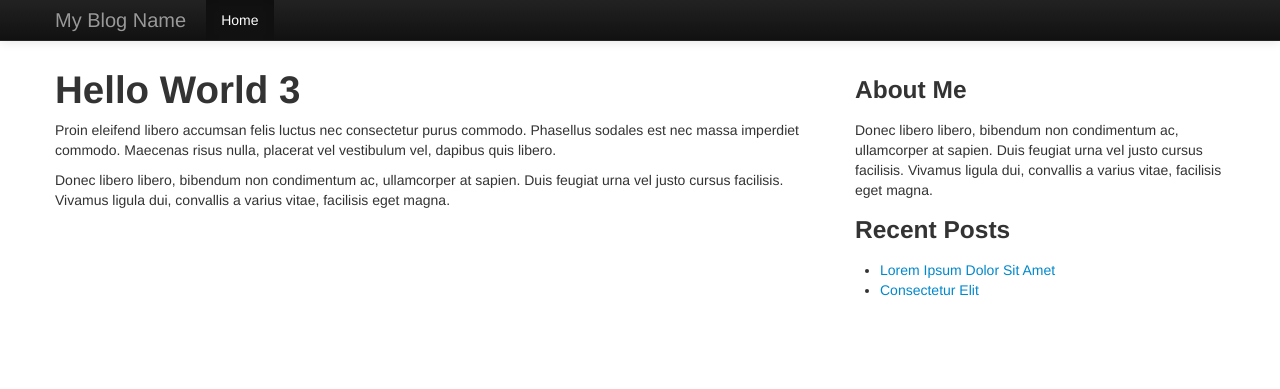
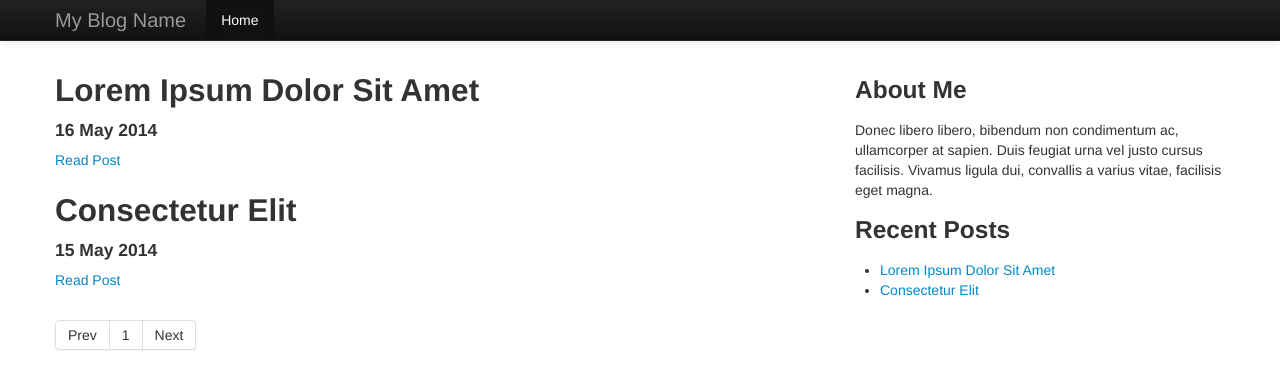
Before and after one commit to needbee/needbee.github.io, a Jekyll site: the page built from index.html, in a window 1280 px wide. Shown: the top 389 px of the page. Built offline with Jekyll 4.4.1, drawn with Linux system fonts in a browser that asks for light colours; Markdown is read by kramdown in place of the engine named in the settings; the list of posts is cut into pages by our own code.

Commit message:
adds more bloggy features

```diff
--- /dev/null
+++ b/index.html
@@ -0,0 +1,50 @@
+---
+layout: default
+---
+
+{% for post in paginator.posts %}
+	<div class="row-fluid">
+	  <div class="span12">
+	    <h2>{{ post.title }}</h2>
+	    <h4>{{ post.date | date_to_long_string }}</h4>
+	    <p>
+	      <a href="{{ post.url }}">Read Post</a>
+	    </p>
+	  </div>
+	</div>
+{% endfor %}
+
+<div class="row-fluid">
+  <div class="span12">
+    <div class="pagination">
+      <ul>
+        {% if paginator.previous_page %}
+          {% if paginator.previous_page == 1 %}
+          <li><a href="/">Prev</a></li>
+          {% else %}
+          <li><a href="/page{{ paginator.previous_page }}">Prev</a></li>
+          {% endif %}
+        {% else %}
+        <li><span class="disabled">Prev</span></li>
+        {% endif %}
+        {% if paginator.page == 1 %}
+        <li><span class="active">1</span></li>
+        {% else %}
+        <li><a href="/">1</a></li>
+        {% endif %}
+        {% for count in (2..paginator.total_pages) %}
+          {% if count == paginator.page %}
+          <li><span class="active">{{ count }}</span></li>
+          {% else %}
+          <li><a href="/page{{ count }}">{{ count }}</a></li>
+          {% endif %}
+        {% endfor %}
+        {% if paginator.next_page %}
+        <li><a href="/page{{ paginator.next_page }}">Next</a></li>
+        {% else %}
+        <li><span class="disabled">Next</span></li>
+        {% endif %}
+      </ul>
+    </div>
+  </div>
+</div>
--- a/index.md
+++ /dev/null
@@ -1,10 +0,0 @@
----
-title: Hello, World!
-layout: default
----
-
-# Hello World 3
-
-Proin eleifend libero accumsan felis luctus nec consectetur purus commodo. Phasellus sodales est nec massa imperdiet commodo. Maecenas risus nulla, placerat vel vestibulum vel, dapibus quis libero.
-
-Donec libero libero, bibendum non condimentum ac, ullamcorper at sapien. Duis feugiat urna vel justo cursus facilisis. Vivamus ligula dui, convallis a varius vitae, facilisis eget magna.
```
Also changed, not shown: _layouts/post.html (added, +21 -0 lines), _posts/2014-05-15-consectetur-elit.md (+1 -1 lines), _posts/2014-05-16-lorem-ipsum-dolor-sit-amet.md (+1 -1 lines), 3 other files.
